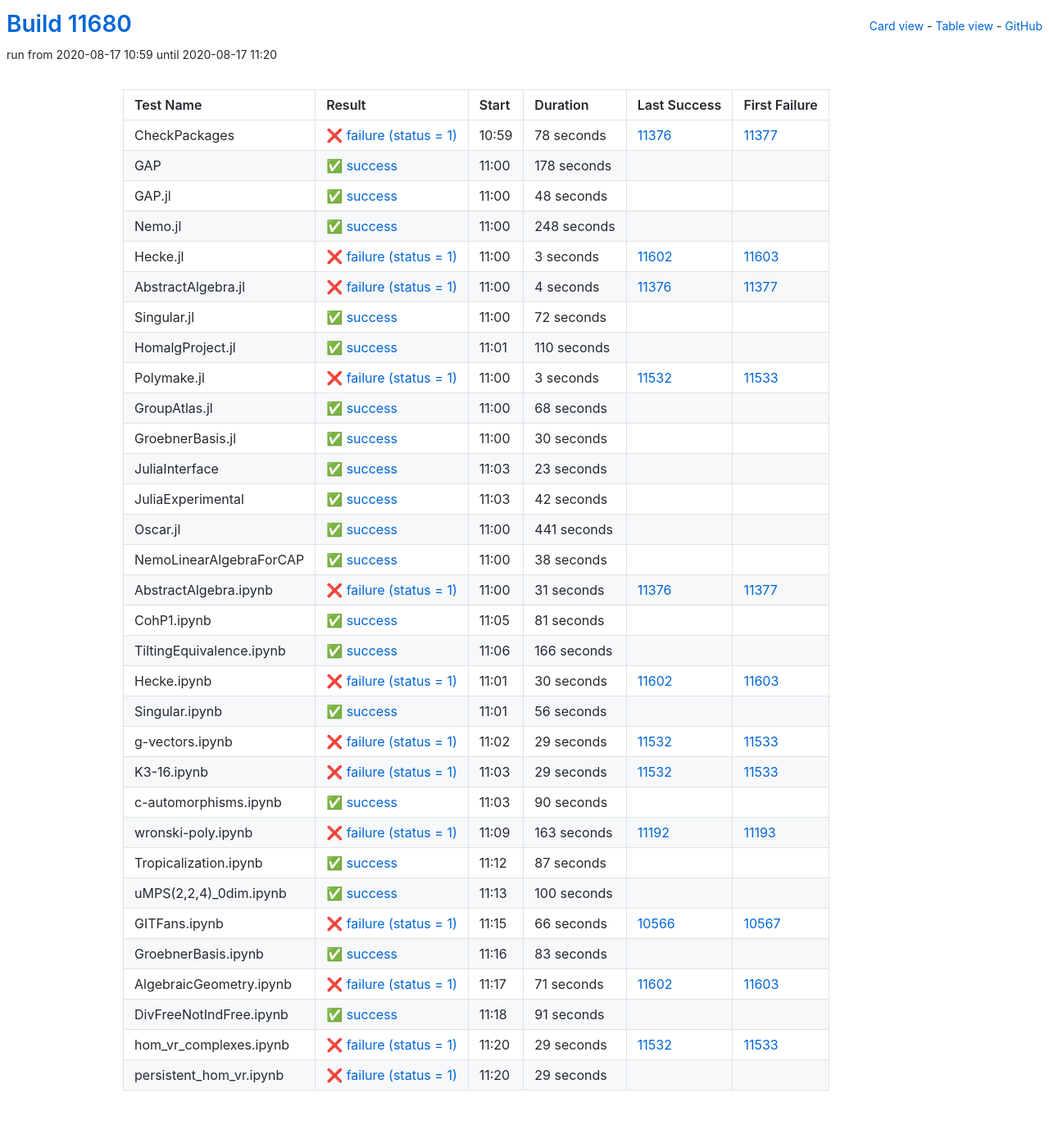
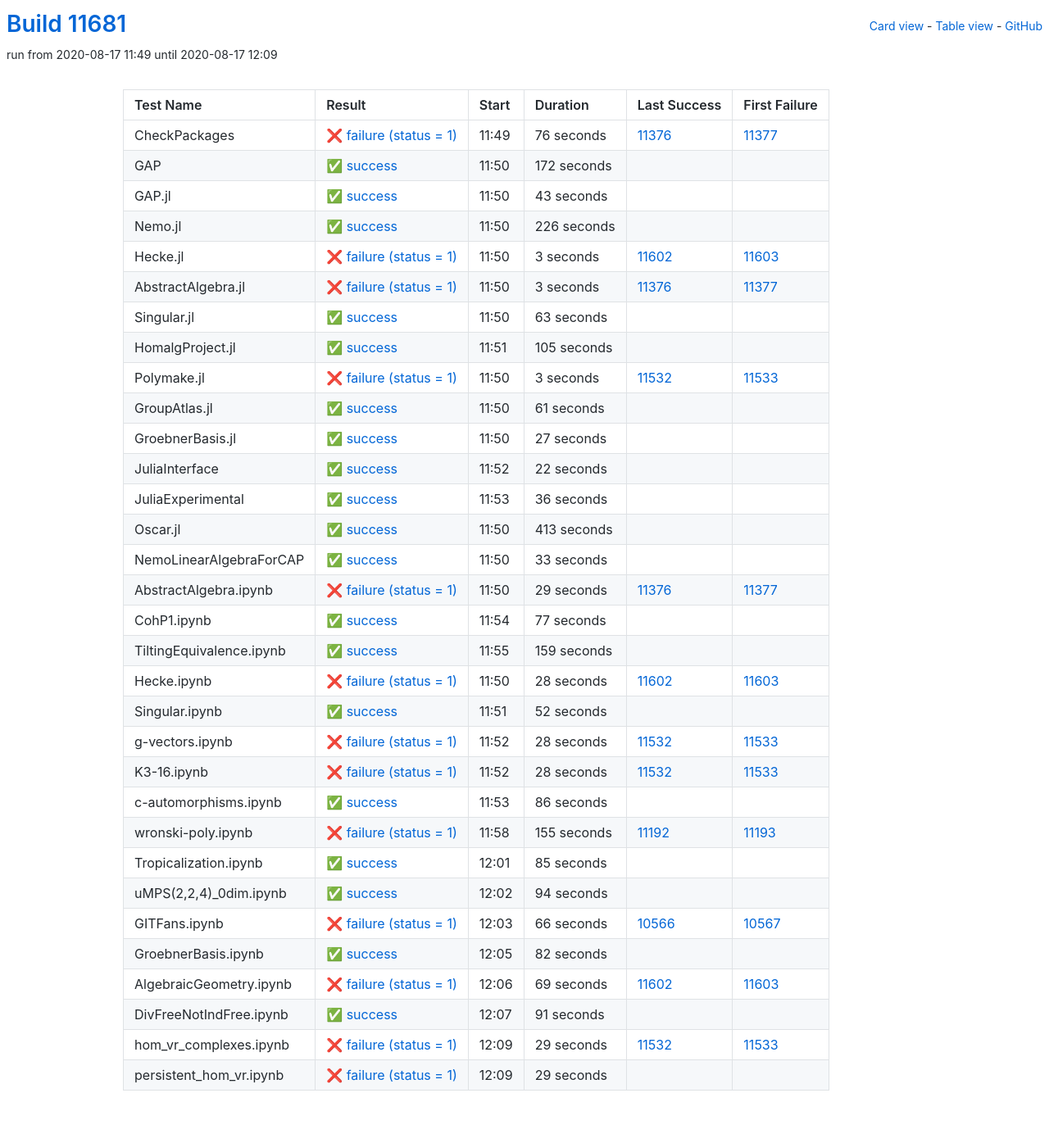
Before and after one commit to oscar-system/oscar-ci-status, a Jekyll site: the page built from table.html, in a window 1280 px wide. Shown: the whole page at 82% size. Built offline with Jekyll 4.4.1, drawn with Linux system fonts in a browser that asks for light colours.

Commit message:
Build #11681

```diff
--- a/_data/ci.yml
+++ b/_data/ci.yml
@@ -1,6 +1,6 @@
 ---
-build: 11680
-build_url: https://oscarci.mathematik.uni-kl.de/job/oscar/11680/
+build: 11681
+build_url: https://oscarci.mathematik.uni-kl.de/job/oscar/11681/
 job: oscar
 organization: oscar-system
 repo: oscar-ci-status
@@ -8,56 +8,56 @@
 tests:
 - name: CheckPackages
   id: checkpackages
-  log: https://oscarci.mathematik.uni-kl.de/job/oscar/11680/artifact/logs/build-11680/CheckPackages.log
-  start: 2020-08-17 10:59
+  log: https://oscarci.mathematik.uni-kl.de/job/oscar/11681/artifact/logs/build-11681/CheckPackages.log
+  start: 2020-08-17 11:49
   success: false
   exitcode: 1
   status: failure
-  duration: 78
+  duration: 76
   last_success: 11376
   last_success_url: https://oscarci.mathematik.uni-kl.de/job/oscar/11376/
   first_failure: 11377
   first_failure_url: https://oscarci.mathematik.uni-kl.de/job/oscar/11377/
 - name: GAP
   id: gap
-  log: https://oscarci.mathematik.uni-kl.de/job/oscar/11680/artifact/logs/build-11680/GAP.log
-  start: 2020-08-17 11:00
+  log: https://oscarci.mathematik.uni-kl.de/job/oscar/11681/artifact/logs/build-11681/GAP.log
+  start: 2020-08-17 11:50
   success: true
   exitcode: 0
   status: success
-  duration: 178
+  duration: 172
   last_success: false
   last_success_url:
   first_failure: false
   first_failure_url:
 - name: GAP.jl
   id: gap-jl
-  log: https://oscarci.mathematik.uni-kl.de/job/oscar/11680/artifact/logs/build-11680/GAP.jl.log
-  start: 2020-08-17 11:00
+  log: https://oscarci.mathematik.uni-kl.de/job/oscar/11681/artifact/logs/build-11681/GAP.jl.log
+  start: 2020-08-17 11:50
   success: true
   exitcode: 0
   status: success
-  duration: 48
+  duration: 43
   last_success: false
   last_success_url:
   first_failure: false
   first_failure_url:
 - name: Nemo.jl
   id: nemo-jl
-  log: https://oscarci.mathematik.uni-kl.de/job/oscar/11680/artifact/logs/build-11680/Nemo.jl.log
-  start: 2020-08-17 11:00
+  log: https://oscarci.mathematik.uni-kl.de/job/oscar/11681/artifact/logs/build-11681/Nemo.jl.log
+  start: 2020-08-17 11:50
   success: true
   exitcode: 0
   status: success
-  duration: 248
+  duration: 226
   last_success: false
   last_success_url:
   first_failure: false
   first_failure_url:
 - name: Hecke.jl
   id: hecke-jl
-  log: https://oscarci.mathematik.uni-kl.de/job/oscar/11680/artifact/logs/build-11680/Hecke.jl.log
-  start: 2020-08-17 11:00
+  log: https://oscarci.mathematik.uni-kl.de/job/oscar/11681/artifact/logs/build-11681/Hecke.jl.log
+  start: 2020-08-17 11:50
   success: false
   exitcode: 1
   status: failure
@@ -68,44 +68,44 @@
   first_failure_url: https://oscarci.mathematik.uni-kl.de/job/oscar/11603/
 - name: AbstractAlgebra.jl
   id: abstractalgebra-jl
-  log: https://oscarci.mathematik.uni-kl.de/job/oscar/11680/artifact/logs/build-11680/AbstractAlgebra.jl.log
-  start: 2020-08-17 11:00
+  log: https://oscarci.mathematik.uni-kl.de/job/oscar/11681/artifact/logs/build-11681/AbstractAlgebra.jl.log
+  start: 2020-08-17 11:50
   success: false
   exitcode: 1
   status: failure
-  duration: 4
+  duration: 3
   last_success: 11376
   last_success_url: https://oscarci.mathematik.uni-kl.de/job/oscar/11376/
   first_failure: 11377
   first_failure_url: https://oscarci.mathematik.uni-kl.de/job/oscar/11377/
 - name: Singular.jl
   id: singular-jl
-  log: https://oscarci.mathematik.uni-kl.de/job/oscar/11680/artifact/logs/build-11680/Singular.jl.log
-  start: 2020-08-17 11:00
+  log: https://oscarci.mathematik.uni-kl.de/job/oscar/11681/artifact/logs/build-11681/Singular.jl.log
+  start: 2020-08-17 11:50
   success: true
   exitcode: 0
   status: success
-  duration: 72
+  duration: 63
   last_success: false
   last_success_url:
   first_failure: false
   first_failure_url:
 - name: HomalgProject.jl
   id: homalgproject-jl
-  log: https://oscarci.mathematik.uni-kl.de/job/oscar/11680/artifact/logs/build-11680/HomalgProject.jl.log
-  start: 2020-08-17 11:01
+  log: https://oscarci.mathematik.uni-kl.de/job/oscar/11681/artifact/logs/build-11681/HomalgProject.jl.log
+  start: 2020-08-17 11:51
   success: true
   exitcode: 0
   status: success
-  duration: 110
+  duration: 105
   last_success: false
   last_success_url:
   first_failure: false
   first_failure_url:
 - name: Polymake.jl
   id: polymake-jl
-  log: https://oscarci.mathematik.uni-kl.de/job/oscar/11680/artifact/logs/build-11680/Polymake.jl.log
-  start: 2020-08-17 11:00
+  log: https://oscarci.mathematik.uni-kl.de/job/oscar/11681/artifact/logs/build-11681/Polymake.jl.log
+  start: 2020-08-17 11:50
   success: false
   exitcode: 1
   status: failure
@@ -116,212 +116,212 @@
   first_failure_url: https://oscarci.mathematik.uni-kl.de/job/oscar/11533/
 - name: GroupAtlas.jl
   id: groupatlas-jl
-  log: https://oscarci.mathematik.uni-kl.de/job/oscar/11680/artifact/logs/build-11680/GroupAtlas.jl.log
-  start: 2020-08-17 11:00
+  log: https://oscarci.mathematik.uni-kl.de/job/oscar/11681/artifact/logs/build-11681/GroupAtlas.jl.log
+  start: 2020-08-17 11:50
   success: true
   exitcode: 0
   status: success
-  duration: 68
+  duration: 61
   last_success: false
   last_success_url:
   first_failure: false
   first_failure_url:
 - name: GroebnerBasis.jl
   id: groebnerbasis-jl
-  log: https://oscarci.mathematik.uni-kl.de/job/oscar/11680/artifact/logs/build-11680/GroebnerBasis.jl.log
-  start: 2020-08-17 11:00
+  log: https://oscarci.mathematik.uni-kl.de/job/oscar/11681/artifact/logs/build-11681/GroebnerBasis.jl.log
+  start: 2020-08-17 11:50
   success: true
   exitcode: 0
   status: success
-  duration: 30
+  duration: 27
   last_success: false
   last_success_url:
   first_failure: false
   first_failure_url:
 - name: JuliaInterface
   id: juliainterface
-  log: https://oscarci.mathematik.uni-kl.de/job/oscar/11680/artifact/logs/build-11680/JuliaInterface.log
-  start: 2020-08-17 11:03
+  log: https://oscarci.mathematik.uni-kl.de/job/oscar/11681/artifact/logs/build-11681/JuliaInterface.log
+  start: 2020-08-17 11:52
   success: true
   exitcode: 0
   status: success
-  duration: 23
+  duration: 22
   last_success: false
   last_success_url:
   first_failure: false
   first_failure_url:
 - name: JuliaExperimental
   id: juliaexperimental
-  log: https://oscarci.mathematik.uni-kl.de/job/oscar/11680/artifact/logs/build-11680/JuliaExperimental.log
-  start: 2020-08-17 11:03
+  log: https://oscarci.mathematik.uni-kl.de/job/oscar/11681/artifact/logs/build-11681/JuliaExperimental.log
+  start: 2020-08-17 11:53
   success: true
   exitcode: 0
   status: success
-  duration: 42
+  duration: 36
   last_success: false
   last_success_url:
   first_failure: false
   first_failure_url:
 - name: Oscar.jl
   id: oscar-jl
-  log: https://oscarci.mathematik.uni-kl.de/job/oscar/11680/artifact/logs/build-11680/Oscar.jl.log
-  start: 2020-08-17 11:00
+  log: https://oscarci.mathematik.uni-kl.de/job/oscar/11681/artifact/logs/build-11681/Oscar.jl.log
+  start: 2020-08-17 11:50
   success: true
   exitcode: 0
   status: success
-  duration: 441
+  duration: 413
   last_success: false
   last_success_url:
   first_failure: false
   first_failure_url:
 - name: NemoLinearAlgebraForCAP
   id: nemolinearalgebraforcap
-  log: https://oscarci.mathematik.uni-kl.de/job/oscar/11680/artifact/logs/build-11680/NemoLinearAlgebraForCAP.log
-  start: 2020-08-17 11:00
+  log: https://oscarci.mathematik.uni-kl.de/job/oscar/11681/artifact/logs/build-11681/NemoLinearAlgebraForCAP.log
+  start: 2020-08-17 11:50
   success: true
   exitcode: 0
   status: success
-  duration: 38
+  duration: 33
   last_success: false
   last_success_url:
   first_failure: false
   first_failure_url:
 - name: AbstractAlgebra.ipynb
   id: abstractalgebra-ipynb
-  log: https://oscarci.mathematik.uni-kl.de/job/oscar/11680/artifact/logs/build-11680/AbstractAlgebra.ipynb.log
-  start: 2020-08-17 11:00
+  log: https://oscarci.mathematik.uni-kl.de/job/oscar/11681/artifact/logs/build-11681/AbstractAlgebra.ipynb.log
+  start: 2020-08-17 11:50
   success: false
   exitcode: 1
   status: failure
-  duration: 31
+  duration: 29
   last_success: 11376
   last_success_url: https://oscarci.mathematik.uni-kl.de/job/oscar/11376/
   first_failure: 11377
   first_failure_url: https://oscarci.mathematik.uni-kl.de/job/oscar/11377/
 - name: CohP1.ipynb
   id: cohp1-ipynb
-  log: https://oscarci.mathematik.uni-kl.de/job/oscar/11680/artifact/logs/build-11680/CohP1.ipynb.log
-  start: 2020-08-17 11:05
+  log: https://oscarci.mathematik.uni-kl.de/job/oscar/11681/artifact/logs/build-11681/CohP1.ipynb.log
+  start: 2020-08-17 11:54
   success: true
   exitcode: 0
   status: success
-  duration: 81
+  duration: 77
   last_success: false
   last_success_url:
   first_failure: false
   first_failure_url:
 - name: TiltingEquivalence.ipynb
   id: tiltingequivalence-ipynb
-  log: https://oscarci.mathematik.uni-kl.de/job/oscar/11680/artifact/logs/build-11680/TiltingEquivalence.ipynb.log
-  start: 2020-08-17 11:06
+  log: https://oscarci.mathematik.uni-kl.de/job/oscar/11681/artifact/logs/build-11681/TiltingEquivalence.ipynb.log
+  start: 2020-08-17 11:55
   success: true
   exitcode: 0
   status: success
-  duration: 166
+  duration: 159
   last_success: false
   last_success_url:
   first_failure: false
   first_failure_url:
 - name: Hecke.ipynb
   id: hecke-ipynb
-  log: https://oscarci.mathematik.uni-kl.de/job/oscar/11680/artifact/logs/build-11680/Hecke.ipynb.log
-  start: 2020-08-17 11:01
+  log: https://oscarci.mathematik.uni-kl.de/job/oscar/11681/artifact/logs/build-11681/Hecke.ipynb.log
+  start: 2020-08-17 11:50
   success: false
   exitcode: 1
   status: failure
-  duration: 30
+  duration: 28
   last_success: 11602
   last_success_url: https://oscarci.mathematik.uni-kl.de/job/oscar/11602/
   first_failure: 11603
   first_failure_url: https://oscarci.mathematik.uni-kl.de/job/oscar/11603/
 - name: Singular.ipynb
   id: singular-ipynb
-  log: https://oscarci.mathematik.uni-kl.de/job/oscar/11680/artifact/logs/build-11680/Singular.ipynb.log
-  start: 2020-08-17 11:01
+  log: https://oscarci.mathematik.uni-kl.de/job/oscar/11681/artifact/logs/build-11681/Singular.ipynb.log
+  start: 2020-08-17 11:51
   success: true
   exitcode: 0
   status: success
-  duration: 56
+  duration: 52
   last_success: false
   last_success_url:
   first_failure: false
   first_failure_url:
 - name: g-vectors.ipynb
   id: g-vectors-ipynb
-  log: https://oscarci.mathematik.uni-kl.de/job/oscar/11680/artifact/logs/build-11680/g-vectors.ipynb.log
-  start: 2020-08-17 11:02
+  log: https://oscarci.mathematik.uni-kl.de/job/oscar/11681/artifact/logs/build-11681/g-vectors.ipynb.log
+  start: 2020-08-17 11:52
   success: false
   exitcode: 1
   status: failure
-  duration: 29
+  duration: 28
   last_success: 11532
   last_success_url: https://oscarci.mathematik.uni-kl.de/job/oscar/11532/
   first_failure: 11533
   first_failure_url: https://oscarci.mathematik.uni-kl.de/job/oscar/11533/
 - name: K3-16.ipynb
   id: k3-16-ipynb
-  log: https://oscarci.mathematik.uni-kl.de/job/oscar/11680/artifact/logs/build-11680/K3-16.ipynb.log
-  start: 2020-08-17 11:03
+  log: https://oscarci.mathematik.uni-kl.de/job/oscar/11681/artifact/logs/build-11681/K3-16.ipynb.log
+  start: 2020-08-17 11:52
   success: false
   exitcode: 1
   status: failure
-  duration: 29
+  duration: 28
   last_success: 11532
   last_success_url: https://oscarci.mathematik.uni-kl.de/job/oscar/11532/
   first_failure: 11533
   first_failure_url: https://oscarci.mathematik.uni-kl.de/job/oscar/11533/
 - name: c-automorphisms.ipynb
   id: c-automorphisms-ipynb
-  log: https://oscarci.mathematik.uni-kl.de/job/oscar/11680/artifact/logs/build-11680/c-automorphisms.ipynb.log
-  start: 2020-08-17 11:03
+  log: https://oscarci.mathematik.uni-kl.de/job/oscar/11681/artifact/logs/build-11681/c-automorphisms.ipynb.log
+  start: 2020-08-17 11:53
   success: true
   exitcode: 0
   status: success
-  duration: 90
+  duration: 86
   last_success: false
   last_success_url:
   first_failure: false
   first_failure_url:
 - name: wronski-poly.ipynb
   id: wronski-poly-ipynb
-  log: https://oscarci.mathematik.uni-kl.de/job/oscar/11680/artifact/logs/build-11680/wronski-poly.ipynb.log
-  start: 2020-08-17 11:09
+  log: https://oscarci.mathematik.uni-kl.de/job/oscar/11681/artifact/logs/build-11681/wronski-poly.ipynb.log
+  start: 2020-08-17 11:58
   success: false
   exitcode: 1
   status: failure
-  duration: 163
+  duration: 155
   last_success: 11192
   last_success_url: https://oscarci.mathematik.uni-kl.de/job/oscar/11192/
   first_failure: 11193
   first_failure_url: https://oscarci.mathematik.uni-kl.de/job/oscar/11193/
 - name: Tropicalization.ipynb
   id: tropicalization-ipynb
-  log: https://oscarci.mathematik.uni-kl.de/job/oscar/11680/artifact/logs/build-11680/Tropicalization.ipynb.log
-  start: 2020-08-17 11:12
+  log: https://oscarci.mathematik.uni-kl.de/job/oscar/11681/artifact/logs/build-11681/Tropicalization.ipynb.log
+  start: 2020-08-17 12:01
   success: true
   exitcode: 0
   status: success
-  duration: 87
+  duration: 85
   last_success: false
   last_success_url:
   first_failure: false
   first_failure_url:
 - name: uMPS(2,2,4)_0dim.ipynb
   id: umps-2-2-4-0dim-ipynb
-  log: https://oscarci.mathematik.uni-kl.de/job/oscar/11680/artifact/logs/build-11680/uMPS-2-2-4-_0dim.ipynb.log
-  start: 2020-08-17 11:13
+  log: https://oscarci.mathematik.uni-kl.de/job/oscar/11681/artifact/logs/build-11681/uMPS-2-2-4-_0dim.ipynb.log
+  start: 2020-08-17 12:02
   success: true
   exitcode: 0
   status: success
-  duration: 100
+  duration: 94
   last_success: false
   last_success_url:
   first_failure: false
   first_failure_url:
 - name: GITFans.ipynb
   id: gitfans-ipynb
-  log: https://oscarci.mathematik.uni-kl.de/job/oscar/11680/artifact/logs/build-11680/GITFans.ipynb.log
-  start: 2020-08-17 11:15
+  log: https://oscarci.mathematik.uni-kl.de/job/oscar/11681/artifact/logs/build-11681/GITFans.ipynb.log
+  start: 2020-08-17 12:03
   success: false
   exitcode: 1
   status: failure
@@ -332,32 +332,32 @@
   first_failure_url: https://oscarci.mathematik.uni-kl.de/job/oscar/10567/
 - name: GroebnerBasis.ipynb
   id: groebnerbasis-ipynb
-  log: https://oscarci.mathematik.uni-kl.de/job/oscar/11680/artifact/logs/build-11680/GroebnerBasis.ipynb.log
-  start: 2020-08-17 11:16
+  log: https://oscarci.mathematik.uni-kl.de/job/oscar/11681/artifact/logs/build-11681/GroebnerBasis.ipynb.log
+  start: 2020-08-17 12:05
   success: true
   exitcode: 0
   status: success
-  duration: 83
+  duration: 82
   last_success: false
   last_success_url:
   first_failure: false
   first_failure_url:
 - name: AlgebraicGeometry.ipynb
   id: algebraicgeometry-ipynb
-  log: https://oscarci.mathematik.uni-kl.de/job/oscar/11680/artifact/logs/build-11680/AlgebraicGeometry.ipynb.log
-  start: 2020-08-17 11:17
+  log: https://oscarci.mathematik.uni-kl.de/job/oscar/11681/artifact/logs/build-11681/AlgebraicGeometry.ipynb.log
+  start: 2020-08-17 12:06
   success: false
   exitcode: 1
   status: failure
-  duration: 71
+  duration: 69
   last_success: 11602
   last_success_url: https://oscarci.mathematik.uni-kl.de/job/oscar/11602/
   first_failure: 11603
   first_failure_url: https://oscarci.mathematik.uni-kl.de/job/oscar/11603/
 - name: DivFreeNotIndFree.ipynb
   id: divfreenotindfree-ipynb
-  log: https://oscarci.mathematik.uni-kl.de/job/oscar/11680/artifact/logs/build-11680/DivFreeNotIndFree.ipynb.log
-  start: 2020-08-17 11:18
+  log: https://oscarci.mathematik.uni-kl.de/job/oscar/11681/artifact/logs/build-11681/DivFreeNotIndFree.ipynb.log
+  start: 2020-08-17 12:07
   success: true
   exitcode: 0
   status: success
@@ -368,8 +368,8 @@
   first_failure_url:
 - name: hom_vr_complexes.ipynb
   id: hom-vr-complexes-ipynb
-  log: https://oscarci.mathematik.uni-kl.de/job/oscar/11680/artifact/logs/build-11680/hom_vr_complexes.ipynb.log
-  start: 2020-08-17 11:20
+  log: https://oscarci.mathematik.uni-kl.de/job/oscar/11681/artifact/logs/build-11681/hom_vr_complexes.ipynb.log
+  start: 2020-08-17 12:09
   success: false
   exitcode: 1
   status: failure
@@ -380,8 +380,8 @@
   first_failure_url: https://oscarci.mathematik.uni-kl.de/job/oscar/11533/
 - name: persistent_hom_vr.ipynb
   id: persistent-hom-vr-ipynb
-  log: https://oscarci.mathematik.uni-kl.de/job/oscar/11680/artifact/logs/build-11680/persistent_hom_vr.ipynb.log
-  start: 2020-08-17 11:20
+  log: https://oscarci.mathematik.uni-kl.de/job/oscar/11681/artifact/logs/build-11681/persistent_hom_vr.ipynb.log
+  start: 2020-08-17 12:09
   success: false
   exitcode: 1
   status: failure
```
Also changed, not shown: README.md.
